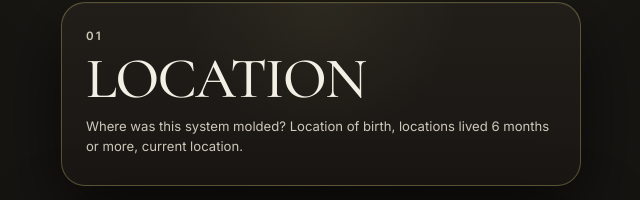
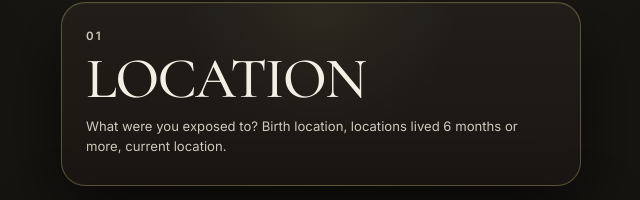
Before and after one commit to seanmphelps-ai/seen-universe, a Next.js app: page /foundation in a window 1280 px wide. Shown: the part 174-374 px from the top of the page, without its empty margins (319-959 px from the left). Built offline with nearby package versions, Linux system fonts and the light colour scheme.

Commit message:
Fix Location copy to exposure framing

```diff
--- a/app/foundation/page.tsx
+++ b/app/foundation/page.tsx
@@ -4,7 +4,7 @@ const cards = [
   {
     number: '01',
     title: 'LOCATION',
-    line: 'Where was this system molded? Location of birth, locations lived 6 months or more, current location.',
+    line: 'What were you exposed to? Birth location, locations lived 6 months or more, current location.',
     href: '/foundation/location',
   },
   {
```
